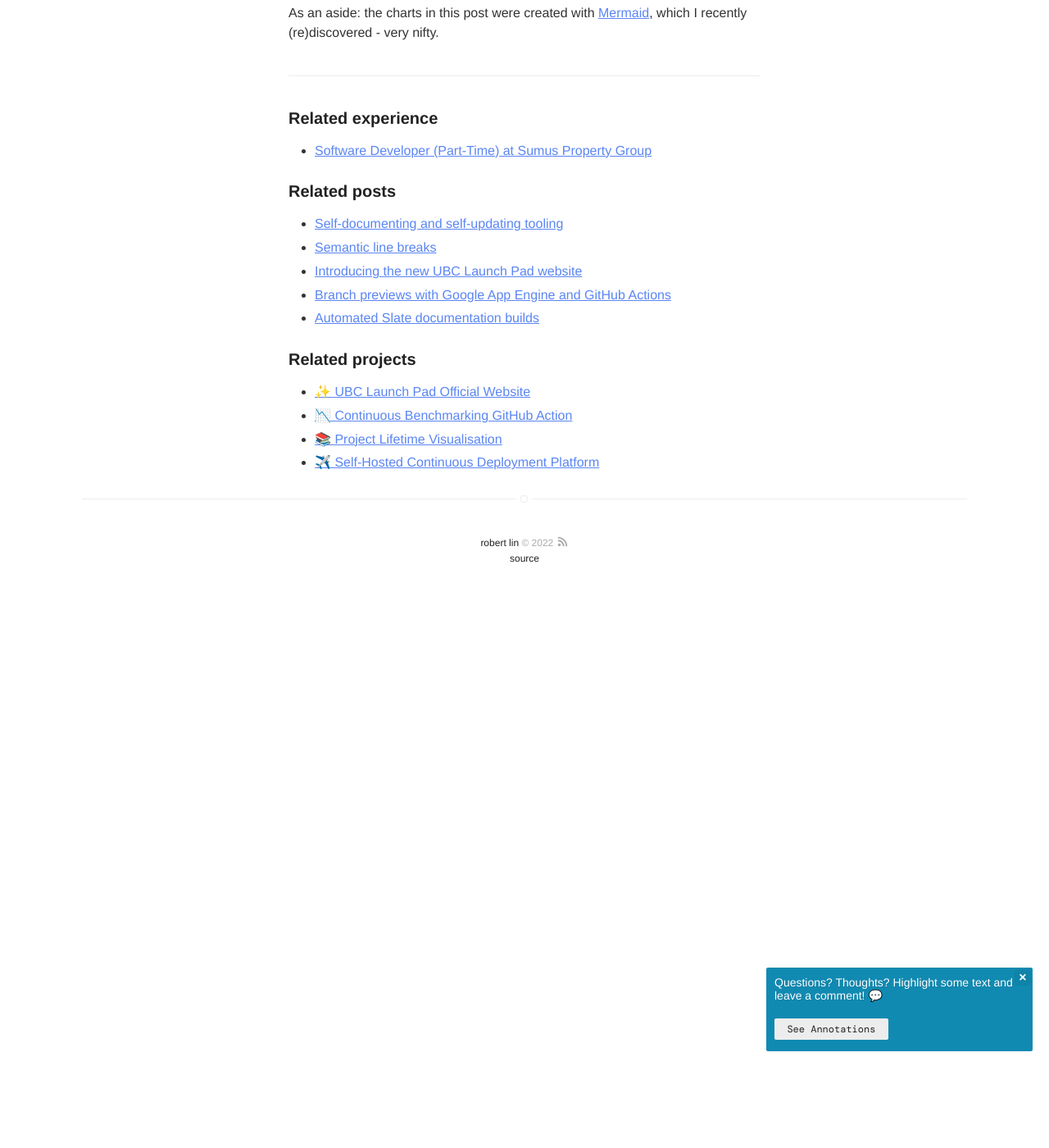
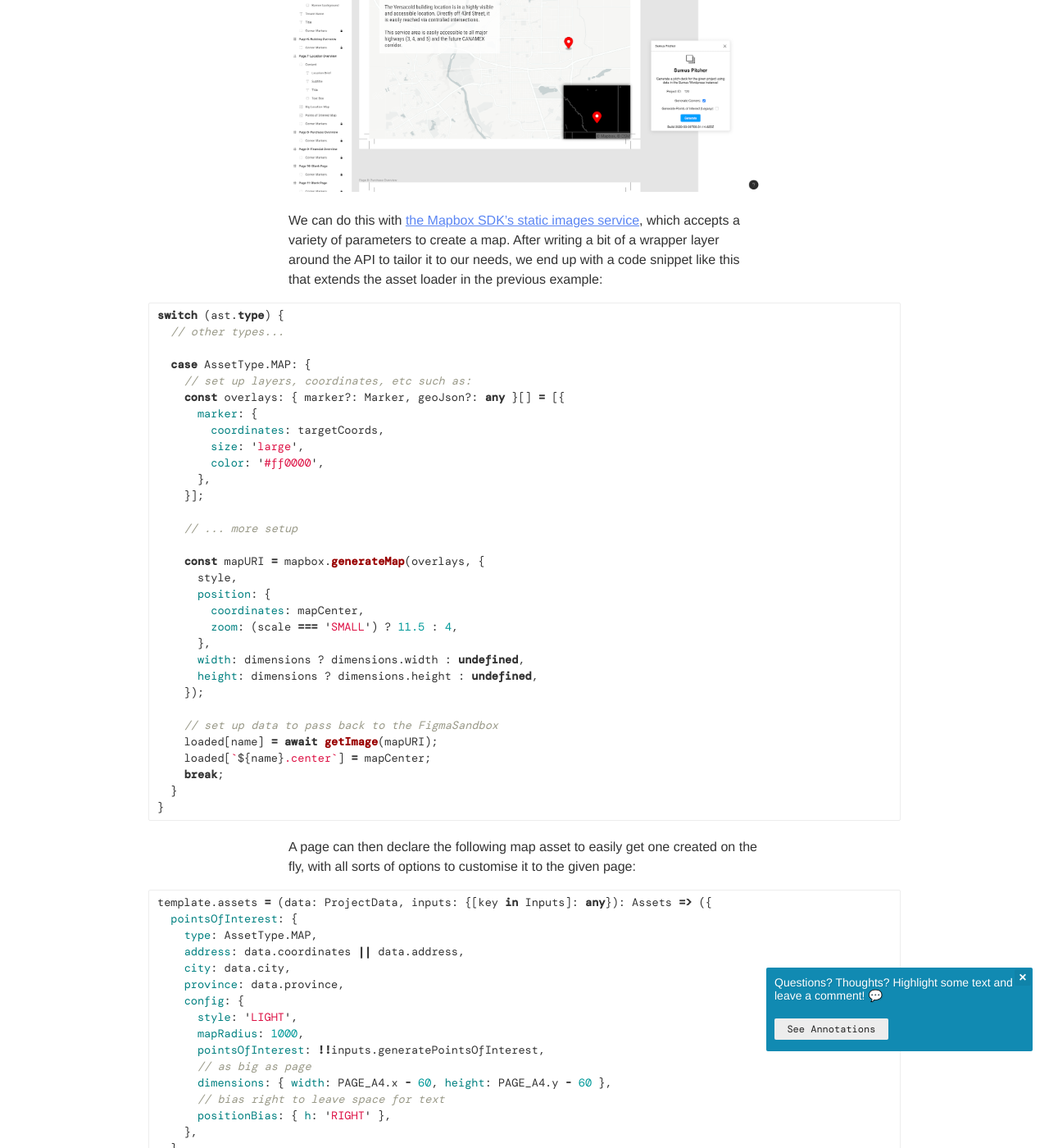
Before and after one commit to bobheadxi/bobheadxi.github.io, a Jekyll site: the page built from content/_posts/2020-2-25-figma-report-plugin.md, in a window 1280 px wide and 1400 px high, scrolled down 10330 px. Shown: the whole window at 82% size. Built offline with Jekyll 4.4.1, drawn with Linux system fonts in a browser that asks for light colours; nearby versions of some CDN libraries; emoji names are drawn with the system emoji font; some web fonts are replaced; a style sheet for code colours, icons or effects is not loaded; some of the changed text lies outside the part shown.

Commit message:
flesh out figma post with maps generation (#52)
Co-authored-by: github-actions[bot] <41898282+github-actions[bot]@users.noreply.github.com>

````diff
--- a/content/_posts/2020-2-25-figma-report-plugin.md
+++ b/content/_posts/2020-2-25-figma-report-plugin.md
@@ -435,6 +435,91 @@ the [plugin sequence diagram](#structuring-our-plugin) illustrated previously -
 more or less align with the arrows on the diagram. It definitely took me a little while to get the
 hang of as well :sweat_smile:
 
+#### Example: Creating a Map View
+
+In the [above example we show how we can leverage this framework to load image assets](#example-declaring-downloading-and-using-an-image-asset) - but why stop there?
+We can take this a step further and *generate* image assets on the fly, such as maps:
+
+![](/assets/images/experience/sumus/pitcher-map.png)
+
+We can do this with [the Mapbox SDK's static images service](https://github.com/mapbox/mapbox-sdk-js/blob/master/docs/services.md#static), which accepts a variety of parameters to create a map.
+After writing a bit of a wrapper layer around the API to tailor it to our needs, we end up with a code snippet like this that extends the asset loader in the previous example:
+
+```ts
+switch (ast.type) {
+  // other types...
+
+  case AssetType.MAP: {
+    // set up layers, coordinates, etc such as:
+    const overlays: { marker?: Marker, geoJson?: any }[] = [{
+      marker: {
+        coordinates: targetCoords,
+        size: 'large',
+        color: '#ff0000',
+      },
+    }];
+
+    // ... more setup
+
+    const mapURI = mapbox.generateMap(overlays, {
+      style,
+      position: {
+        coordinates: mapCenter,
+        zoom: (scale === 'SMALL') ? 11.5 : 4,
+      },
+      width: dimensions ? dimensions.width : undefined,
+      height: dimensions ? dimensions.height : undefined,
+    });
+
+    // set up data to pass back to the FigmaSandbox
+    loaded[name] = await getImage(mapURI);
+    loaded[`${name}.center`] = mapCenter;
+    break;
+  }
+}
+```
+
+A page can then declare the following map asset to easily get one created on the fly, with all sorts of options to customise it to the given page:
+
+```ts
+template.assets = (data: ProjectData, inputs: {[key in Inputs]: any}): Assets => ({
+  pointsOfInterest: {
+    type: AssetType.MAP,
+    address: data.coordinates || data.address,
+    city: data.city,
+    province: data.province,
+    config: {
+      style: 'LIGHT',
+      mapRadius: 1000,
+      pointsOfInterest: !!inputs.generatePointsOfInterest,
+      // as big as page
+      dimensions: { width: PAGE_A4.x - 60, height: PAGE_A4.y - 60 },
+      // bias right to leave space for text
+      positionBias: { h: 'RIGHT' },
+    },
+  },
+  bigLocation: {
+    type: AssetType.MAP,
+    address: data.coordinates || data.address,
+    city: data.city,
+    province: data.province,
+    config: {
+      style: 'PATTERN',
+      mapRadius: 50000,
+      dimensions: { width: BIG_LOCATION_DIMENSIONS.x, height: BIG_LOCATION_DIMENSIONS.y },
+      // bias down
+      positionBias: { v: 'DOWN' },
+    },
+  },
+});
+```
+
+And tada! Multiple maps! Points of interest!
+
+<figure>
+  <img src="/assets/images/posts/figma-plugin/map-view.png">
+</figure>
+
 ## Final Thoughts
 
 The Figma plugin documentation is quite robust (except for loading images and a good way to do the
@@ -443,8 +528,7 @@ out for myself), and feature-wise it's pretty comprehensive as well. If your tea
 design needs, I would highly recommend looking into automating some of your processes with Figma!
 
 That said, it can be a bit of work to do seemingly trivial things (at least at first), but when you
-get the hang of things you can do some pretty cool tricks with it - I'll probably follow up this post
-with another one about the map generation work I am about to do!
+get the hang of things you can do some pretty cool tricks with it, as outlined above!
 
 As an aside: the charts in this post were created with [Mermaid](https://github.com/mermaid-js/mermaid),
 which I recently (re)discovered - very nifty.
````
Also changed, not shown: assets/images/posts/figma-plugin/map-view.png (added).
